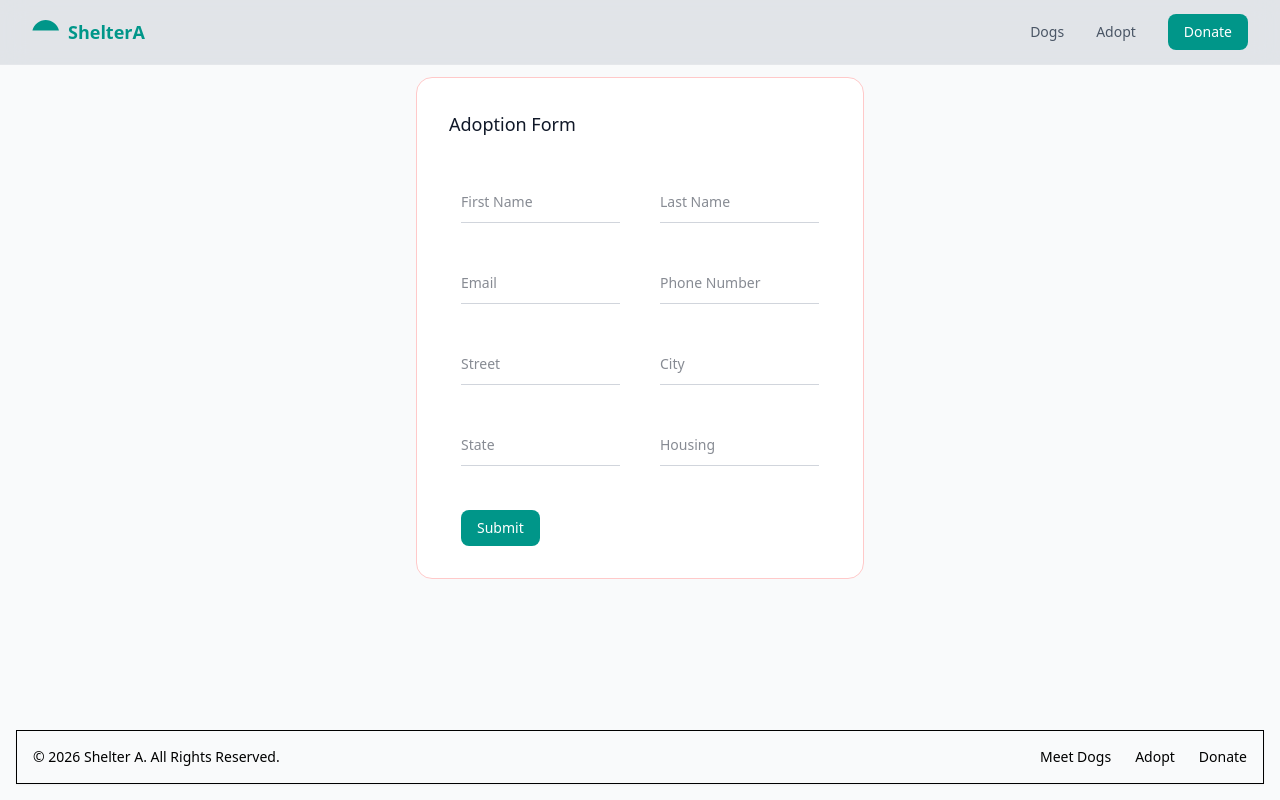
After one commit to shine7on/shelter-website, a Django app: page /form in a window 1280 px wide. The commit adds this page. Run offline with Django 5.2, Linux system fonts and the light colour scheme; style sheets or scripts are compiled from the project's sources.

Commit message:
Add link to the form page

```diff
--- a/shelter_web/templates/base.html
+++ b/shelter_web/templates/base.html
@@ -24,8 +24,8 @@
 
                 <div class="flex items-center gap-8">
                     <nav class="hidden md:flex gap-8 text-sm font-medium text-gray-600">
-                        <a href={% url 'dogs' %} class="hover:text-gray-900">Dogs</a>
-                        <a href="#" class="hover:text-gray-900">Adopt</a>
+                        <a href="{% url 'dogs' %}" class="hover:text-gray-900">Dogs</a>
+                        <a href="{% url 'adopt_form' %}" class="hover:text-gray-900">Adopt</a>
                     </nav>
 
                     <a href="#" class="bg-teal-600 text-white text-sm px-4 py-2 rounded-lg hover:bg-teal-700">
--- a/shelter_web/templates/shelter_web/all_dogs.html
+++ b/shelter_web/templates/shelter_web/all_dogs.html
@@ -23,7 +23,7 @@
                 Donate
                 </a>
 
-                <a class="inline-block rounded border border-gray-200 px-5 py-3 font-medium text-gray-700 shadow-sm transition-colors hover:bg-gray-50 hover:text-gray-900" href="#">
+                <a href="{% url 'adopt_form' %}"  class="inline-block rounded border border-gray-200 px-5 py-3 font-medium text-gray-700 shadow-sm transition-colors hover:bg-gray-50 hover:text-gray-900">
                 Adopt
                 </a>
             </div>
--- /dev/null
+++ b/shelter_web/templates/shelter_web/form.html
@@ -0,0 +1,52 @@
+{% extends "base.html" %}
+{% load static %}
+{% block title %}All Dogs{% endblock %}
+
+{% block content %}
+<div class="flex flex-col mx-auto mt-3 max-w-md p-8 bg-white border border-red-200 rounded-2xl">
+  <h2 class="text-lg font-medium text-gray-900 mb-6">Adoption Form</h2>
+
+  <!-- First & Last Name -->
+  <div class="grid grid-cols-2 gap-4 mt-5">
+    <div class="relative mb-6 px-3">
+      <input type="text" id="fname" placeholder="First Name"
+        class="block w-full py-2.5 text-sm text-gray-900 bg-transparent border-0 border-b border-gray-300 focus:border-violet-500 focus:outline-none focus:ring-0" />
+    </div>
+    <div class="relative px-3">
+      <input type="text" id="lname" placeholder="Last Name"
+        class="block w-full py-2.5 text-sm text-gray-900 bg-transparent border-0 border-b border-gray-300 focus:border-violet-500 focus:outline-none focus:ring-0" />
+    </div>
+    <div class="relative px-3">
+        <input type="email" id="email" placeholder="Email"
+        class="block w-full py-2.5 text-sm text-gray-900 bg-transparent border-0 border-b border-gray-300 focus:border-violet-500 focus:outline-none focus:ring-0" />
+    </div>
+    <div class="relative mb-6 px-3">
+        <input type="tel" id="phone" placeholder="Phone Number"
+        class="block w-full py-2.5 text-sm text-gray-900 bg-transparent border-0 border-b border-gray-300 focus:border-violet-500 focus:outline-none focus:ring-0" />
+    </div>
+    <div class="relative mb-6 px-3">
+    <input type="text" id="street" placeholder="Street"
+      class="block w-full py-2.5 text-sm text-gray-900 bg-transparent border-0 border-b border-gray-300 focus:border-violet-500 focus:outline-none focus:ring-0" />
+    </div>
+    <div class="relative mb-6 px-3">
+        <input type="text" id="city" placeholder="City"
+        class="block w-full py-2.5 text-sm text-gray-900 bg-transparent border-0 border-b border-gray-300 focus:border-violet-500 focus:outline-none focus:ring-0" />
+    </div>
+    <div class="relative mb-6 px-3">
+    <input type="text" id="street" placeholder="State"
+      class="block w-full py-2.5 text-sm text-gray-900 bg-transparent border-0 border-b border-gray-300 focus:border-violet-500 focus:outline-none focus:ring-0" />
+    </div>
+    <div class="relative mb-6 px-3">
+    <input type="text" id="housing" placeholder="Housing"
+      class="block w-full py-2.5 text-sm text-gray-900 bg-transparent border-0 border-b border-gray-300 focus:border-violet-500 focus:outline-none focus:ring-0" />
+    </div>
+  </div>
+
+  <!-- Submit -->
+  <div class="px-3 mt-5">
+    <button type="submit" class="bg-teal-600 text-white text-sm px-4 py-2 rounded-lg hover:bg-teal-700">
+      Submit
+    </button>
+  </div>
+</div>
+{% endblock %}
--- a/shelter_web/urls.py
+++ b/shelter_web/urls.py
@@ -7,5 +7,6 @@ urlpatterns = [
     path('hello', views.hello_world, name='hello_world'),
     path('dog', views.all_dogs_views, name='dogs'),
     path('dogapi', views.dog_list_api, name='dogs_api'),
-    path('dog/<int:dog_id>/', views.dog_detail, name='dog_detail')
+    path('dog/<int:dog_id>/', views.dog_detail, name='dog_detail'),
+    path('form', views.adopt_form, name='adopt_form')
 ] + static(settings.MEDIA_URL, document_root=settings.MEDIA_ROOT)
--- a/shelter_web/views.py
+++ b/shelter_web/views.py
@@ -58,13 +58,6 @@ def dog_detail(request, dog_id):
     return render(request, 'shelter_web/dog_detail.html', {'dog':dog})
 
 
-# Home page
-'''
-def dog_detail(request, dog_id):
-    dog = get_object_or_404(Dog, id=dog_id)
-    breeds = Breed.objects.all()
-    return render(request, 'shelter_web/dog_detail.html', {'dog':dog})
-
-
 # adoptation form page
-'''
+def adopt_form(request):
+    return render(request, 'shelter_web/form.html')
```
